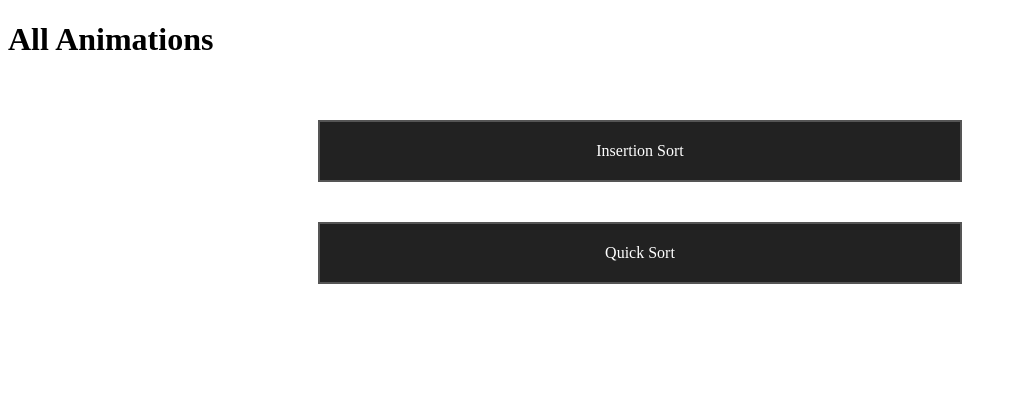
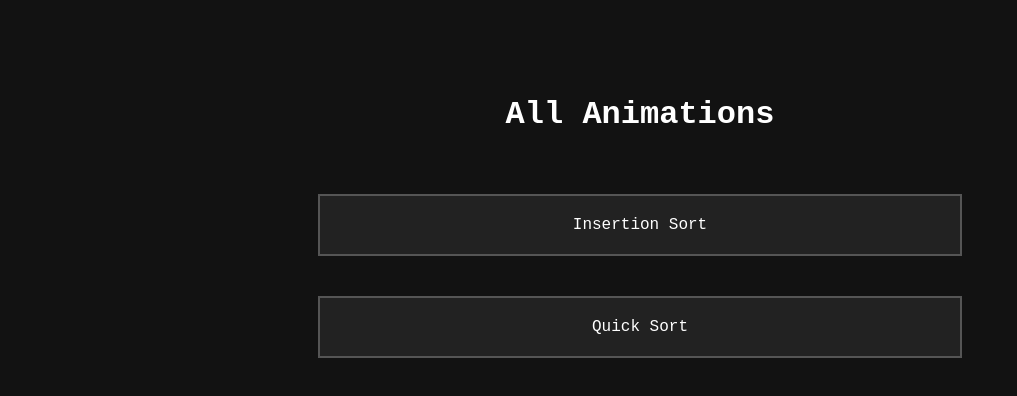
Before and after one commit to durmusgulbahar/algorithm-visualizer, a Next.js app: page / in a window 1280 px wide. Shown: the top 396 px of the page, without its empty margins (0-1017 px from the left). Built offline with nearby package versions, Linux system fonts and the light colour scheme.

Commit message:
fix design

```diff
--- a/app/styles/globals.css
+++ b/app/global.css
@@ -1,7 +1,7 @@
 body,
 html {
     margin: 0;
-    padding: 0;
+    padding: 3%;
     font-family: 'Courier New', Courier, monospace;
     background-color: #121212;
     color: #ffffff;
--- a/app/layout.tsx
+++ b/app/layout.tsx
@@ -1,4 +1,5 @@
 import type { Metadata } from "next";
+import './global.css'
 
 export const metadata: Metadata = {
   title: "Algorithm Visualizer",
```
